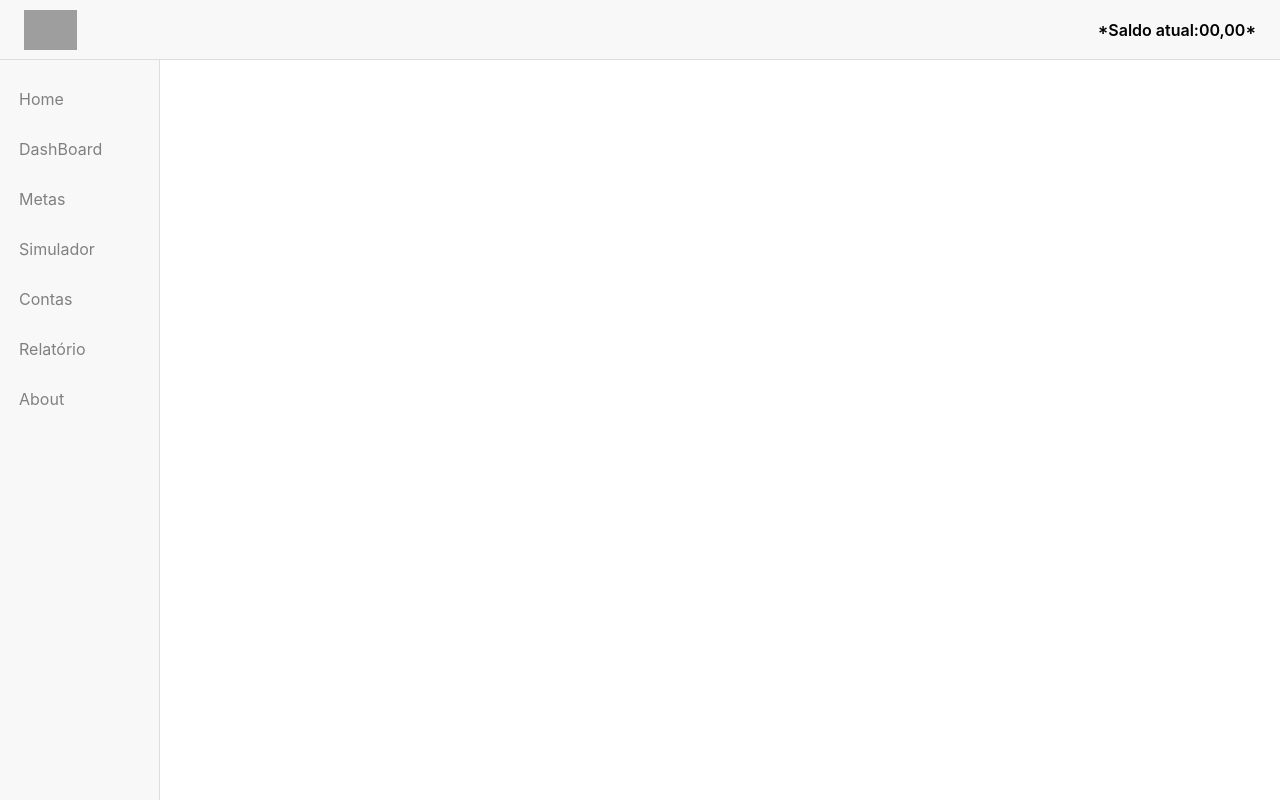
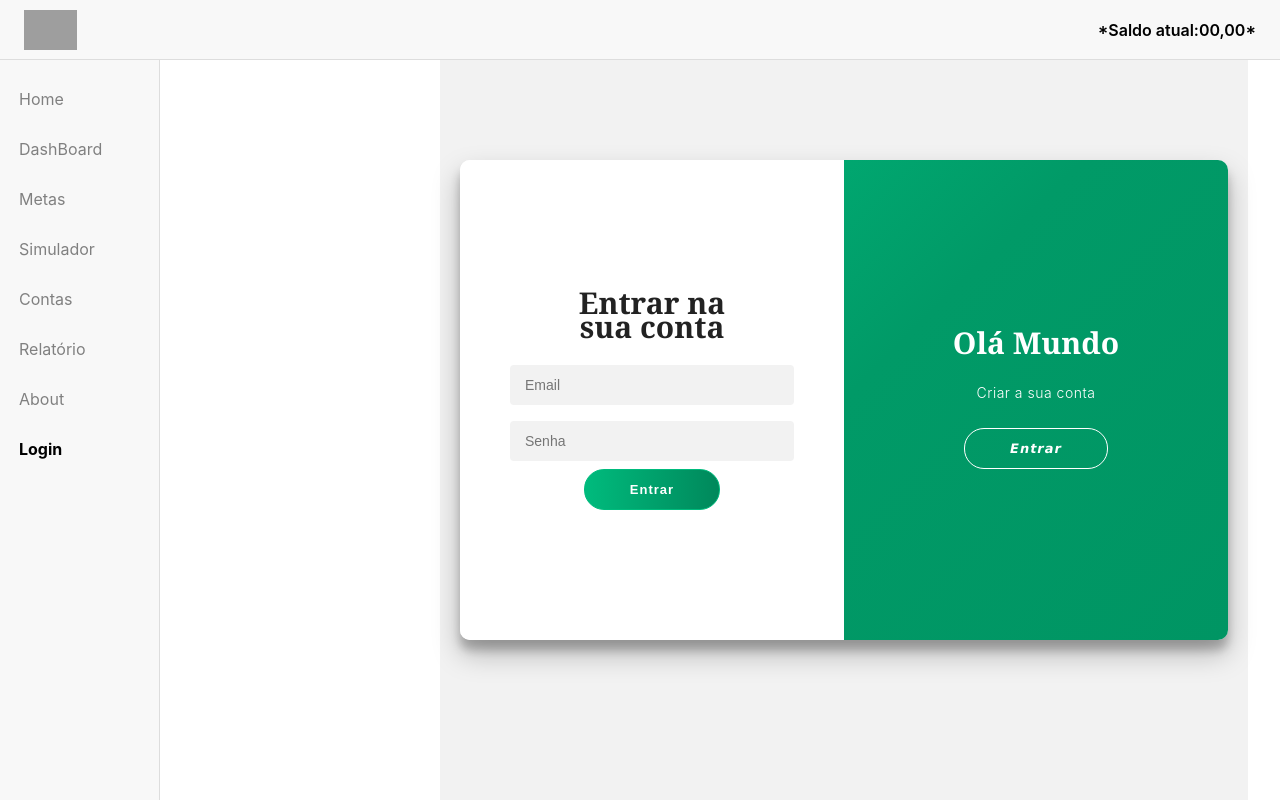
Before and after one commit to Hackaton-2026-Financas/hackaton2026, a Vue app: page /Login in a window 1280 px wide. Built offline with nearby package versions, Linux system fonts and the light colour scheme; grey boxes are pictures that could not be loaded.

Commit message:
feat: implement Login component and routing for user authentication

```diff
--- a/src/components/Login.vue
+++ b/src/components/Login.vue
@@ -1,6 +1,7 @@
 <script setup>
 import { ref, reactive } from 'vue'
 
+const emit = defineEmits(['login'])
 
 const naTelaCadastro = ref(false)
 
@@ -15,6 +16,8 @@ const dadosCadastro = reactive({
   senha: ''
 })
 
+// alternando de login para cadastro e vice-versa
+
 function mudarParaCadastro() {
   naTelaCadastro.value = true
 }
@@ -23,20 +26,16 @@ function mudarParaLogin() {
   naTelaCadastro.value = false
 }
 
-function logarUsuario() {
-  alert(`Login feito com sucesso com o e-mail: ${dadosLogin.email}! Acesso liberado.`)
-
-  dadosLogin.email = ''
-  dadosLogin.senha = ''
-}
-
 function cadastrarUsuario() {
   alert(`Cadastro realizado com sucesso! Bem-vindo(a), ${dadosCadastro.nome}. Acesso liberado.`)
 
-  dadosCadastro.nome = ''
-  dadosCadastro.email = ''
-  dadosCadastro.senha = ''
+  dadosCadastro.nome = ""
+  dadosCadastro.email = ""
+  dadosCadastro.senha = ""
+
+  emit("login")
 }
+
 </script>
 
 <template>
--- a/src/components/layout/MenuView.vue
+++ b/src/components/layout/MenuView.vue
@@ -1,5 +1,10 @@
 <script setup>
+import { ref, onMounted } from 'vue';
 import { RouterLink } from 'vue-router';
+import { inject } from 'vue';
+import Login from '@/components/Login.vue';
+
+const estaLogado = inject("estaLogado")
 </script>
 
 <template>
@@ -12,6 +17,10 @@ import { RouterLink } from 'vue-router';
             <h2><RouterLink to="/contas">Contas</RouterLink></h2>
             <h2><RouterLink to="/relatorio">Relatório</RouterLink></h2>
             <h2><RouterLink to="/about">About</RouterLink></h2>
+
+            <h2 v-if="!estaLogado">
+                <RouterLink to="/login">Login</RouterLink>
+            </h2>
         </nav>
     </aside>
 </template>
--- a/src/router/index.js
+++ b/src/router/index.js
@@ -40,6 +40,11 @@ const router = createRouter({
       component: RelatorioView,
     },
     {
+      path: '/Login',
+      name: 'login',
+      component: () => import('../views/LoginView.vue'),
+    },
+    {
       path: '/about',
       name: 'about',
       // route level code-splitting
--- /dev/null
+++ b/src/views/LoginView.vue
@@ -0,0 +1,17 @@
+<script setup>
+import { inject } from 'vue'
+import { useRouter } from 'vue-router'
+import Login from '@/components/Login.vue'
+
+const definirLogado = inject('definirLogado')
+const router = useRouter()
+
+function aoLogar() {
+  definirLogado(true)
+  router.push('/dashBoard')
+}
+</script>
+
+<template>
+  <Login @login="aoLogar" />
+</template>
```
